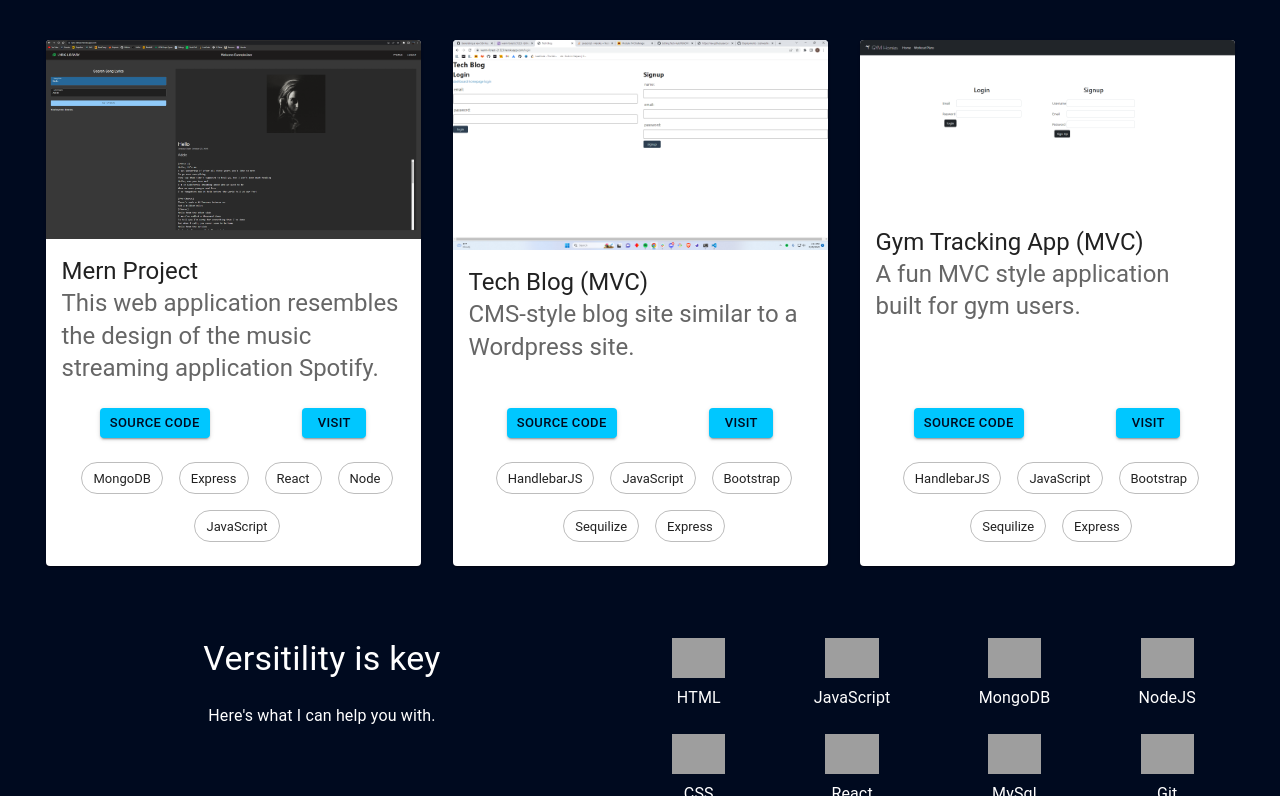
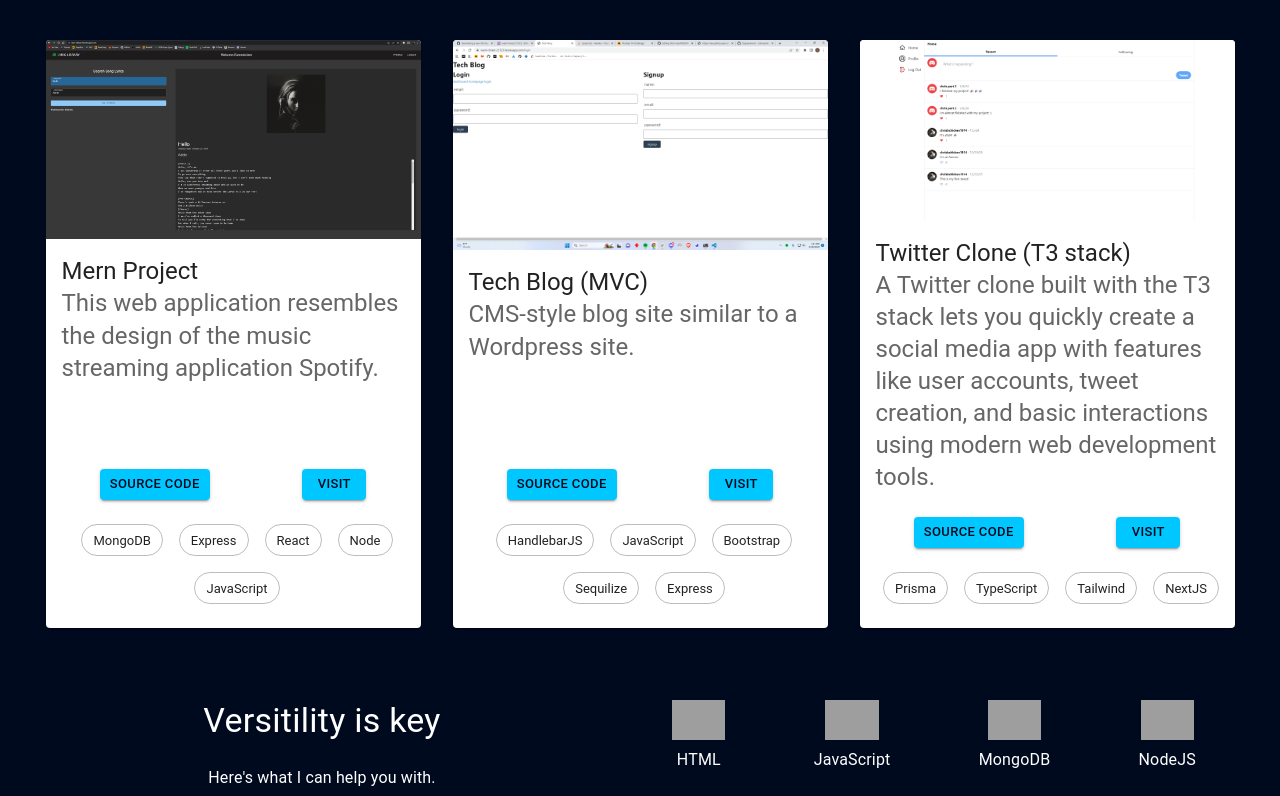
Before and after one commit to chrisbchickin/MyPortfolio, a React (Create React App) app: page / in a window 1280 px wide. Shown: the part 783-1579 px from the top of the page. Built offline with nearby package versions, Linux system fonts and the light colour scheme; grey boxes are pictures that could not be loaded.

Commit message:
added twitter clone project

```diff
--- a/src/constants/project.js
+++ b/src/constants/project.js
@@ -1,6 +1,7 @@
 import TechHubImg from "../media/TechHub.png";
 import MernProjectImg from "../media/LyricLibraryProject.png";
 import GymTrackingImg from "../media/GymTrackingApp.png";
+import TwitterCloneImg from "../media/twitterclone.png"
 
 export const projects = [
   {
@@ -24,13 +25,13 @@ export const projects = [
     id: 1,
   },
   {
-    title: "Gym Tracking App (MVC)",
+    title: "Twitter Clone (T3 stack)",
     description:
-      "A fun MVC style application built for gym users.",
-    image: GymTrackingImg,
-    tags: ["HandlebarJS", "JavaScript", "Bootstrap", "Sequilize", "Express"],
-    source: "https://github.com/chrisbchickin/gym-homie",
-    liveVersion: "https://powerful-sands-21433.herokuapp.com/",
+      "A Twitter clone built with the T3 stack lets you quickly create a social media app with features like user accounts, tweet creation, and basic interactions using modern web development tools.",
+    image: TwitterCloneImg,
+    tags: ["Prisma", "TypeScript", "Tailwind", "NextJS"],
+    source: "https://github.com/chrisbchickin/twitter-clone",
+    liveVersion: "https://twitter-clone-phi-jet.vercel.app/",
     id: 2,
   },
 ];
```
Also changed, not shown: src/media/GymTrackingApp.png (deleted), src/media/twitterclone.png (added).
